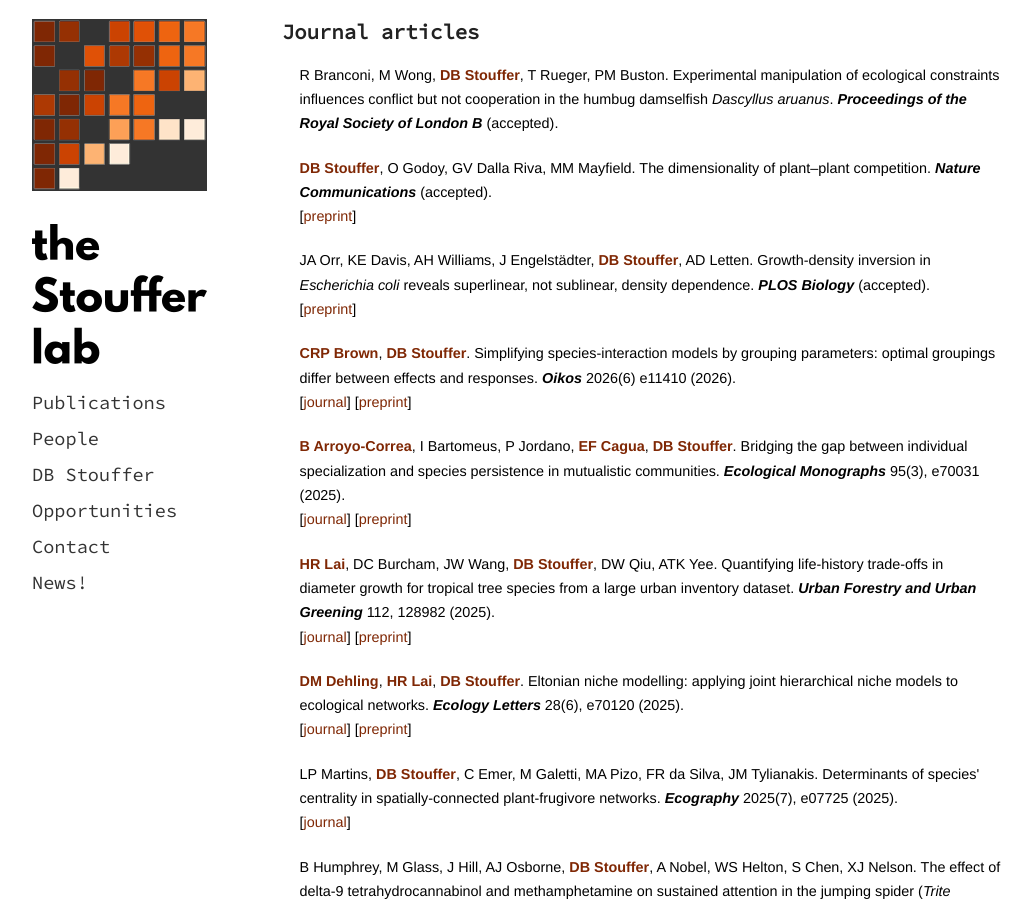
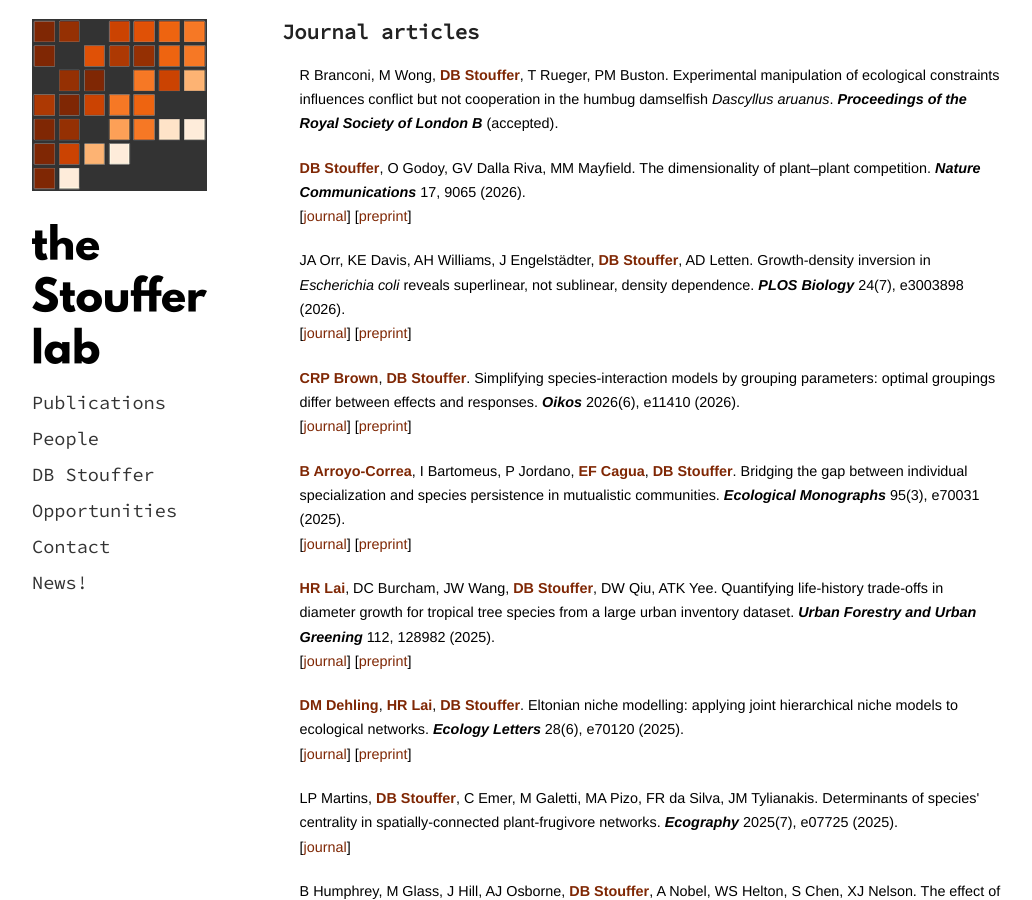
Before and after one commit to stoufferlab/stoufferlab.github.io, a Jekyll site: the page built from publications/index.html, in a window 1280 px wide and 900 px high. Shown: the whole window, without its empty margins (123-1155 px from the left). Built offline with Jekyll 4.4.1, drawn with Linux system fonts in a browser that asks for light colours; nearby versions of some CDN libraries; library files that are not in the unit come from our copies; a script that is not in the unit is left out.

Commit message:
adding some page numbers, etc

```diff
--- a/publications/papers.html
+++ b/publications/papers.html
@@ -27,8 +27,11 @@ GV Dalla Riva,
 MM Mayfield.
 The dimensionality of plant–plant competition.
 <b><i>Nature Communications</i></b>
-(accepted).
-<br>
+17,
+9065
+(2026).
+<br>
+	[<a href="https://doi.org/10.1038/s41467-026-76980-9">journal</a>]
 	[<a href="https://doi.org/10.1101/2021.11.10.467010">preprint</a>]
 <br>
 </p>
@@ -46,11 +49,11 @@ J Engelstädter,
 AD Letten.
 Growth-density inversion in <i>Escherichia coli</i> reveals superlinear, not sublinear, density dependence.
 <b><i>PLOS Biology</i></b>
-(accepted).
-<br>
-	<!--
-		[<a href="https://doi.org/10.1002/oik.11410">journal</a>]
-	-->
+24(7),
+e3003898
+(2026).
+<br>
+	[<a href="https://doi.org/10.1371/journal.pbio.3003898">journal</a>]
 	[<a href="https://doi.org/10.32942/X2F948">preprint</a>]
 <br>
 </p>
@@ -64,7 +67,7 @@ Growth-density inversion in <i>Escherichia coli</i> reveals superlinear, not sub
 <b style="color: rgb(127,39,4);">DB Stouffer</b>.
 Simplifying species-interaction models by grouping parameters: optimal groupings differ between effects and responses.
 <b><i>Oikos</i></b>
-2026(6)
+2026(6),
 e11410
 (2026).
 <br>
```
